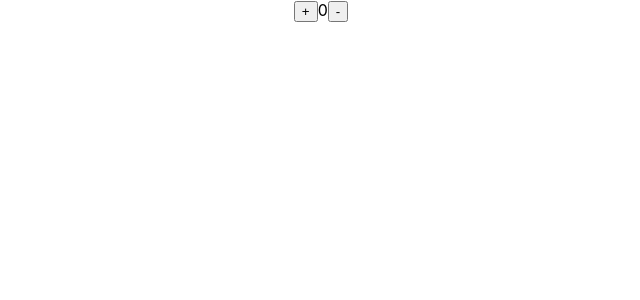
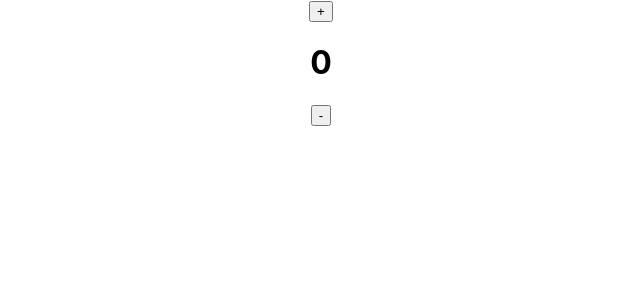
Before and after one commit to Jagadish1905/explore-git, a React (Create React App) app: page / in a window 1280 px wide. Shown: the top 300 px of the page, without its empty margins (319-959 px from the left). Built offline with nearby package versions, Linux system fonts and the light colour scheme.

Commit message:
changes in count

```diff
--- a/src/components/Counter.js
+++ b/src/components/Counter.js
@@ -4,8 +4,9 @@ const Counter = () => {
     const [count, setCount] = useState(0)
     return (
         <div>
+
             <button onClick={() => setCount(count + 1)}>+</button>
-            {count}
+           <h1>{count}</h1>
             <button onClick={() => setCount(count - 1)}>-</button>
         </div>
     )
```
